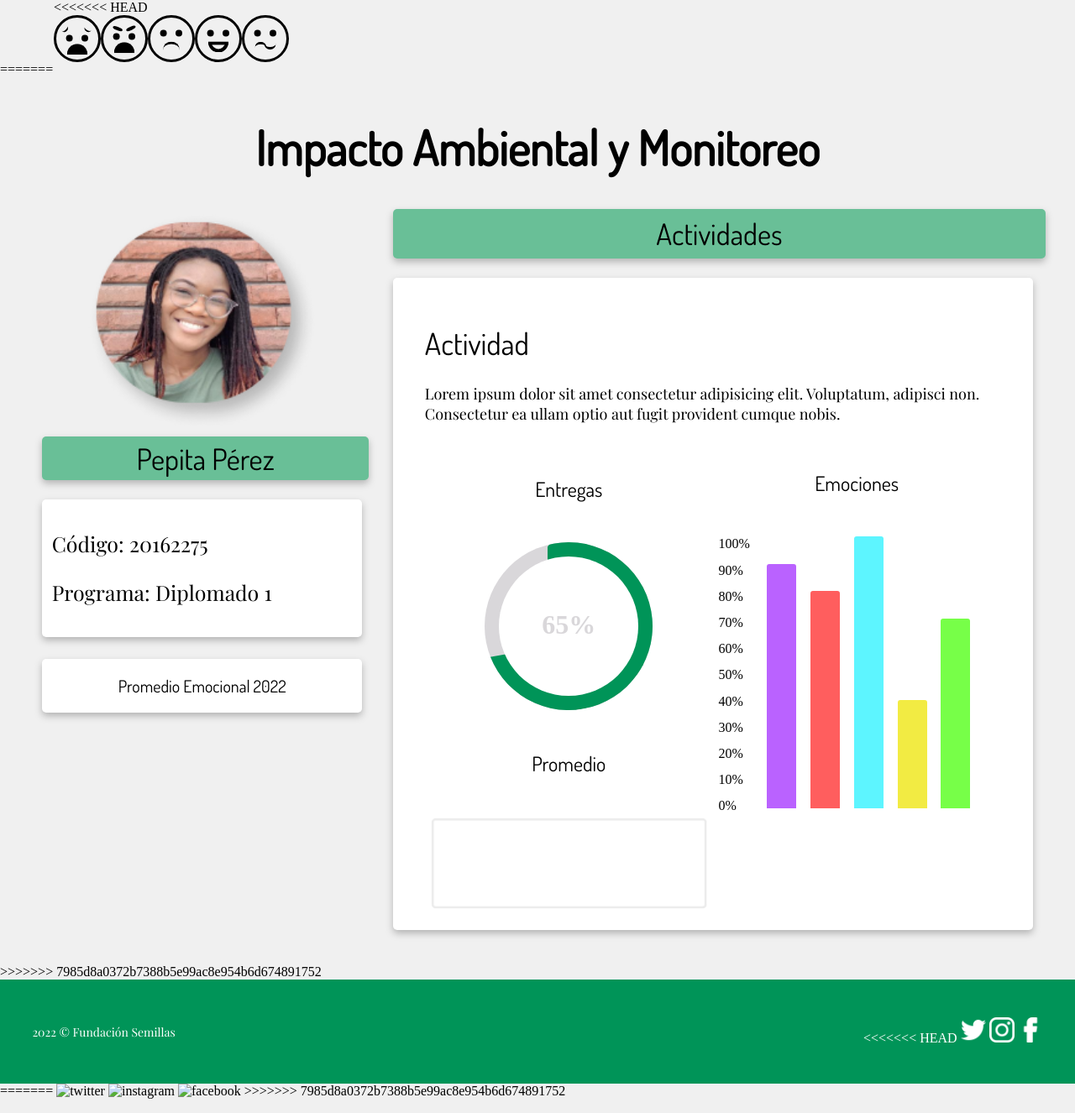
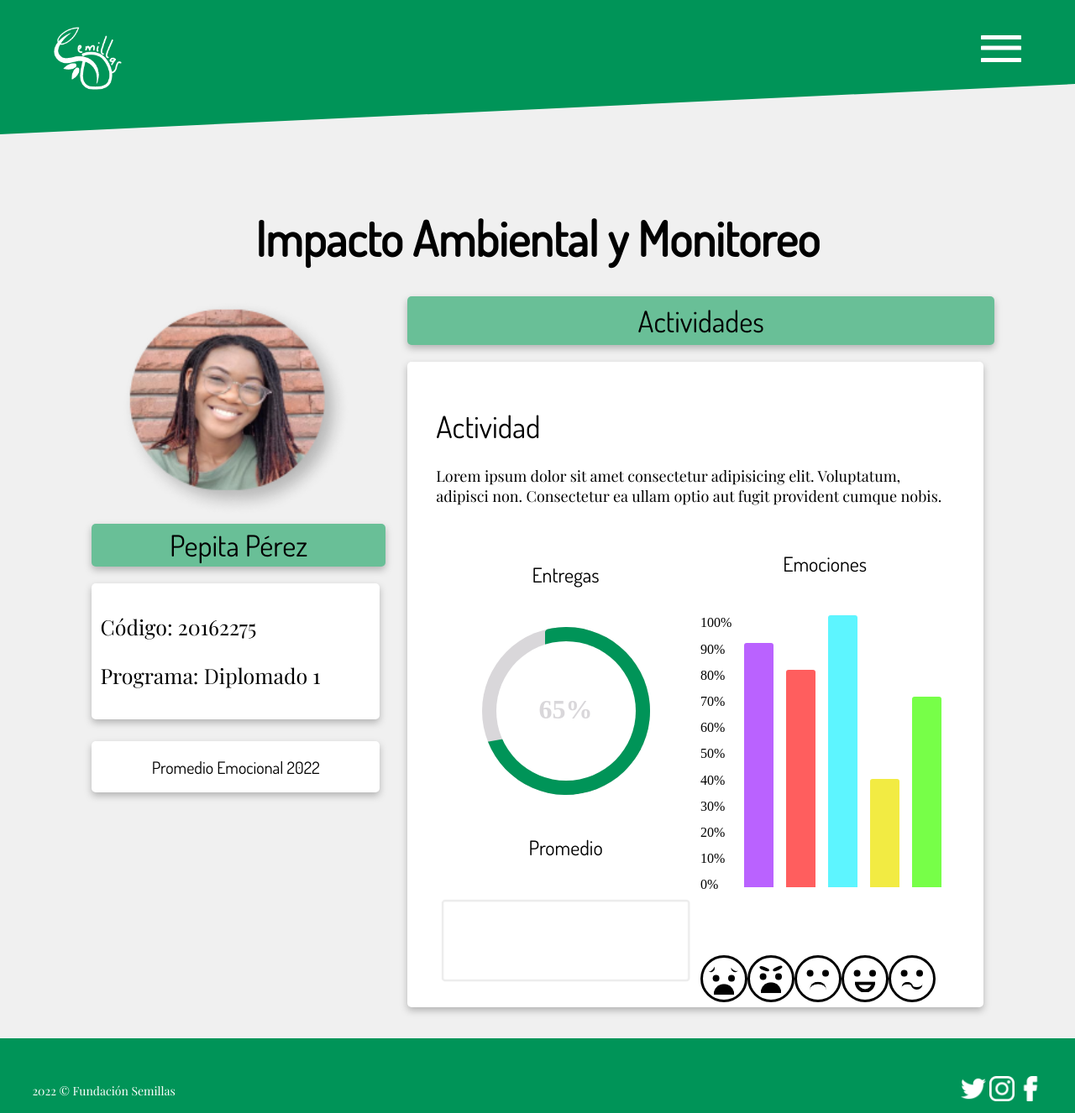
Before and after one commit to CamilaForer/Dashboard-fundacion-Semillas, a plain HTML site: page src/diplomado.html in a window 1280 px wide. Shown: the whole page at 84% size. Drawn offline with nearby package versions, Linux system fonts and the light colour scheme.

Commit message:
Fusión de ramas Camila-Dev y jlbi

```diff
--- a/src/diplomado.html
+++ b/src/diplomado.html
@@ -13,11 +13,7 @@
       <div class="figure1"></div>
       <div class="header">
         <div class="logo">
-<<<<<<< HEAD
           <img src="../img/logoSWhite.png" alt="Logo fundación semilla" />
-=======
-          <img src="img/logoSWhite.png" alt="Logo fundación semilla" />
->>>>>>> 7985d8a0372b7388b5e99ac8e954b6d674891752
         </div>
         <div class="menu">
           <span class="line"></span>
@@ -26,34 +22,6 @@
     </header>
 
     <main>
-<<<<<<< HEAD
-      <!--Emotions faces-->
-      <div class="graphic-emotion-faces">
-        <div class="face">
-          <div class="fear-brows"></div>
-          <div class="eyes"></div>
-          <div class="fear-angry-mouth"></div>
-        </div>
-        <div class="face">
-          <div class="angry-brows"></div>
-          <div class="eyes"></div>
-          <div class="fear-angry-mouth"></div>
-        </div>
-        <div class="face">
-          <div class="eyes"></div>
-          <div class="sad-mouth"></div>
-        </div>
-        <div class="face">
-          <div class="eyes"></div>
-          <div class="happy-mouth"></div>
-        </div>
-        <div class="face">
-          <div class="eyes"></div>
-          <div class="confused-mouth"></div>
-        </div>
-      </div>
-    </main>
-=======
       <div class="container">
         <!--Title-->
         <h2>Impacto Ambiental y Monitoreo</h2>
@@ -61,7 +29,7 @@
         <div class="content">
           <!--Student-->
           <div class="student col-xl-33">
-          <img src="../img/image 19.png" alt="photo" class="photo">
+            <img src="../img/image 19.png" alt="photo" class="photo" />
             <h3 class="border title-secondary">Pepita Pérez</h3>
             <div class="border bg-white student-info">
               <p>Código: 20162275</p>
@@ -69,7 +37,6 @@
             </div>
             <div class="border bg-white">
               <h4>Promedio Emocional 2022</h4>
-
             </div>
           </div>
           <!--Activities-->
@@ -77,7 +44,11 @@
             <h3 class="border title-secondary">Actividades</h3>
             <div class="border bg-white activities-info">
               <h3>Actividad</h3>
-            <p>Lorem ipsum dolor sit amet consectetur adipisicing elit. Voluptatum, adipisci non. Consectetur ea ullam optio aut fugit provident cumque nobis.</p>
+              <p>
+                Lorem ipsum dolor sit amet consectetur adipisicing elit.
+                Voluptatum, adipisci non. Consectetur ea ullam optio aut fugit
+                provident cumque nobis.
+              </p>
               <div class="col-xs-100 col-md-50 col-xl-50">
                 <h4>Entregas</h4>
                 <!--Circulo-->
@@ -93,7 +64,7 @@
                   </div>
                 </div>
                 <h4>Promedio</h4>
-              <img src="../img/Rectangle 53.png" alt="" width="100%">
+                <img src="../img/Rectangle 53.png" alt="" width="100%" />
               </div>
 
               <div class="col-xs-100 col-md-50 col-xl-50">
@@ -148,26 +119,45 @@
                     </div>
                   </div>
                   <div>
-
+                    <!--Emotions faces-->
+                    <div class="graphic-emotion-faces">
+                      <div class="face">
+                        <div class="fear-brows"></div>
+                        <div class="eyes"></div>
+                        <div class="fear-angry-mouth"></div>
+                      </div>
+                      <div class="face">
+                        <div class="angry-brows"></div>
+                        <div class="eyes"></div>
+                        <div class="fear-angry-mouth"></div>
+                      </div>
+                      <div class="face">
+                        <div class="eyes"></div>
+                        <div class="sad-mouth"></div>
+                      </div>
+                      <div class="face">
+                        <div class="eyes"></div>
+                        <div class="happy-mouth"></div>
+                      </div>
+                      <div class="face">
+                        <div class="eyes"></div>
+                        <div class="confused-mouth"></div>
                       </div>
                     </div>
-
-
+                  </div>
+                </div>
               </div>
             </div>
           </div>
         </div>
       </div>
     </main>
-
     <!--Footer-->
->>>>>>> 7985d8a0372b7388b5e99ac8e954b6d674891752
     <footer>
       <div class="rights">
         <p>2022 © Fundación Semillas</p>
       </div>
       <div class="social-media">
-<<<<<<< HEAD
         <img src="../img/twitter.png" alt="twitter" />
         <img src="../img/instagram.png" alt="instagram" />
         <img src="../img/facebook.png" alt="facebook" />
@@ -175,12 +165,3 @@
     </footer>
   </body>
 </html>
-=======
-        <img src="img/twitter.png" alt="twitter">
-        <img src="img/instagram.png" alt="instagram">
-        <img src="img/facebook.png" alt="facebook">
-      </div>
-    </footer>
-</body>
-</html>
->>>>>>> 7985d8a0372b7388b5e99ac8e954b6d674891752
--- a/src/style.css
+++ b/src/style.css
@@ -31,6 +31,13 @@ p {
 }
 /*Camila-dev*/
 /*Principal*/
+.figure1 {
+  position: relative;
+  background: var(--color-dark-green);
+  clip-path: polygon(0% 0%, 100% 0%, 100% 50%, 0% 80%);
+  width: 100%;
+  height: 200px;
+}
 .header {
   position: absolute;
   display: flex;
```
Lines whose indentation alone changed are shown as unchanged.
